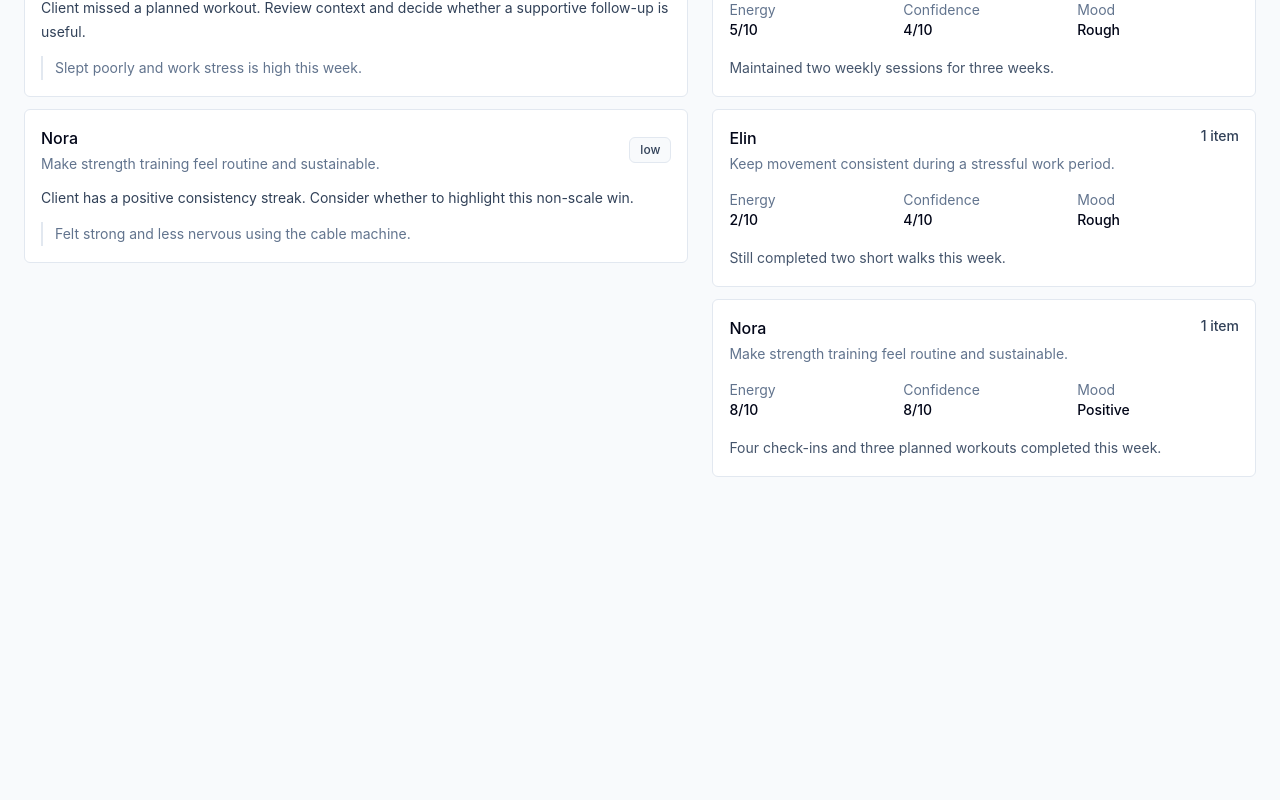
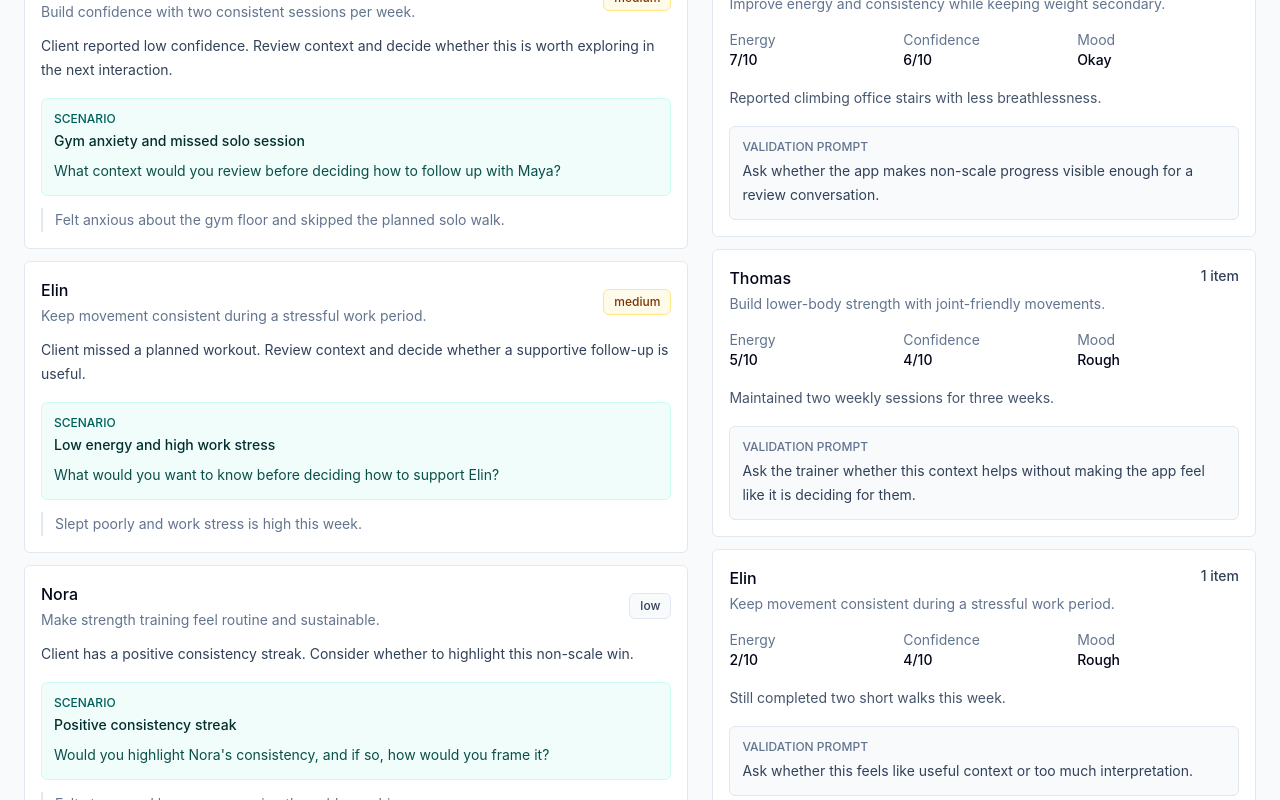
Before and after one commit to SmidigBommen/pt-support-app, a Next.js app: page /trainer in a window 1280 px wide. Shown: the part 900-1700 px from the top of the page. Before the commit the page ends 1433 px from the top, so only its background shows below. Built offline with nearby package versions, Linux system fonts and the light colour scheme.

Commit message:
Add trainer validation scenarios

```diff
--- a/src/app/trainer/page.tsx
+++ b/src/app/trainer/page.tsx
@@ -14,6 +14,8 @@ export default function TrainerDashboardPage() {
         ...item,
         clientName: client.name,
         goal: client.currentGoal,
+        scenarioTitle: client.scenario.title,
+        trainerReviewQuestion: client.scenario.trainerReviewQuestion,
         reflection: client.latestCheckIn.reflection,
       })),
     ),
@@ -69,6 +71,17 @@ export default function TrainerDashboardPage() {
                 <p className="mt-3 text-sm leading-6 text-slate-700">
                   {item.reason}
                 </p>
+                <div className="mt-4 rounded-md border border-teal-100 bg-teal-50 p-3">
+                  <p className="text-xs font-medium uppercase text-teal-800">
+                    Scenario
+                  </p>
+                  <p className="mt-1 text-sm font-medium text-teal-950">
+                    {item.scenarioTitle}
+                  </p>
+                  <p className="mt-2 text-sm leading-6 text-teal-900">
+                    {item.trainerReviewQuestion}
+                  </p>
+                </div>
                 <p className="mt-3 border-l-2 border-slate-200 pl-3 text-sm leading-6 text-slate-500">
                   {item.reflection}
                 </p>
@@ -123,6 +136,14 @@ export default function TrainerDashboardPage() {
                 <p className="mt-4 text-sm leading-6 text-slate-600">
                   {client.nonScaleWin}
                 </p>
+                <div className="mt-4 rounded-md border border-slate-200 bg-slate-50 p-3">
+                  <p className="text-xs font-medium uppercase text-slate-500">
+                    Validation prompt
+                  </p>
+                  <p className="mt-1 text-sm leading-6 text-slate-700">
+                    {client.scenario.validationPrompt}
+                  </p>
+                </div>
               </article>
             ))}
           </div>
--- a/src/features/trainer-dashboard/seed-data.ts
+++ b/src/features/trainer-dashboard/seed-data.ts
@@ -5,6 +5,7 @@ export type TrainerClientSeed = {
   name: string;
   status: "active" | "needs_review";
   currentGoal: string;
+  scenario: TrainerScenario;
   latestCheckIn: {
     mood: "positive" | "okay" | "rough";
     energy: number;
@@ -25,12 +26,28 @@ export type TrainerClientSeed = {
   nonScaleWin: string;
 };
 
+export type TrainerScenario = {
+  title: string;
+  productQuestion: string;
+  trainerReviewQuestion: string;
+  validationPrompt: string;
+};
+
 export const trainerClients: TrainerClientSeed[] = [
   {
     id: "client-gym-anxiety",
     name: "Maya",
     status: "active",
     currentGoal: "Build confidence with two consistent sessions per week.",
+    scenario: {
+      title: "Gym anxiety and missed solo session",
+      productQuestion:
+        "Can the trainer see anxiety and missed-session context without the app deciding the response?",
+      trainerReviewQuestion:
+        "What context would you review before deciding how to follow up with Maya?",
+      validationPrompt:
+        "Ask the trainer whether the wording feels supportive and agency-preserving.",
+    },
     latestCheckIn: {
       mood: "rough",
       energy: 4,
@@ -47,6 +64,15 @@ export const trainerClients: TrainerClientSeed[] = [
     name: "Jonas",
     status: "active",
     currentGoal: "Rebuild strength without comparing to previous performance.",
+    scenario: {
+      title: "Returning client frustrated by modifications",
+      productQuestion:
+        "Can the trainer notice frustration and frame progress without assuming the right coaching strategy?",
+      trainerReviewQuestion:
+        "What would you want to understand before discussing modifications with Jonas?",
+      validationPrompt:
+        "Ask whether the scenario helps the trainer prepare a more respectful conversation.",
+    },
     latestCheckIn: {
       mood: "okay",
       energy: 6,
@@ -63,6 +89,15 @@ export const trainerClients: TrainerClientSeed[] = [
     name: "Aisha",
     status: "active",
     currentGoal: "Improve energy and consistency while keeping weight secondary.",
+    scenario: {
+      title: "Slow weight change with functional progress",
+      productQuestion:
+        "Can the trainer quickly find non-scale progress when weight is not moving much?",
+      trainerReviewQuestion:
+        "What progress would you choose to highlight with Aisha?",
+      validationPrompt:
+        "Ask whether the app makes non-scale progress visible enough for a review conversation.",
+    },
     latestCheckIn: {
       mood: "okay",
       energy: 7,
@@ -79,6 +114,15 @@ export const trainerClients: TrainerClientSeed[] = [
     name: "Thomas",
     status: "needs_review",
     currentGoal: "Build lower-body strength with joint-friendly movements.",
+    scenario: {
+      title: "Knee discomfort before lower-body training",
+      productQuestion:
+        "Can the trainer quickly see the pain signal, recent context, and decide what to do next?",
+      trainerReviewQuestion:
+        "What would you review or adjust before training Thomas today?",
+      validationPrompt:
+        "Ask the trainer whether this context helps without making the app feel like it is deciding for them.",
+    },
     latestCheckIn: {
       mood: "rough",
       energy: 5,
@@ -99,6 +143,15 @@ export const trainerClients: TrainerClientSeed[] = [
     name: "Elin",
     status: "active",
     currentGoal: "Keep movement consistent during a stressful work period.",
+    scenario: {
+      title: "Low energy and high work stress",
+      productQuestion:
+        "Can the trainer see low-energy context and decide whether the plan needs a lighter touch?",
+      trainerReviewQuestion:
+        "What would you want to know before deciding how to support Elin?",
+      validationPrompt:
+        "Ask whether this feels like useful context or too much interpretation.",
+    },
     latestCheckIn: {
       mood: "rough",
       energy: 2,
@@ -114,6 +167,15 @@ export const trainerClients: TrainerClientSeed[] = [
     name: "Nora",
     status: "active",
     currentGoal: "Make strength training feel routine and sustainable.",
+    scenario: {
+      title: "Positive consistency streak",
+      productQuestion:
+        "Can the trainer notice and use a non-scale win when it is worth highlighting?",
+      trainerReviewQuestion:
+        "Would you highlight Nora's consistency, and if so, how would you frame it?",
+      validationPrompt:
+        "Ask whether celebration prompts feel useful or noisy.",
+    },
     latestCheckIn: {
       mood: "positive",
       energy: 8,
@@ -142,3 +204,7 @@ export const trainerDashboardSeed = trainerClients.map((client) => ({
     pain: client.latestCheckIn.pain,
   }),
 }));
+
+export function getTrainerScenario(clientId: string): TrainerScenario | undefined {
+  return trainerClients.find((client) => client.id === clientId)?.scenario;
+}
```
Also changed, not shown: 1 other file (tests, documents, lock files or other folders).
